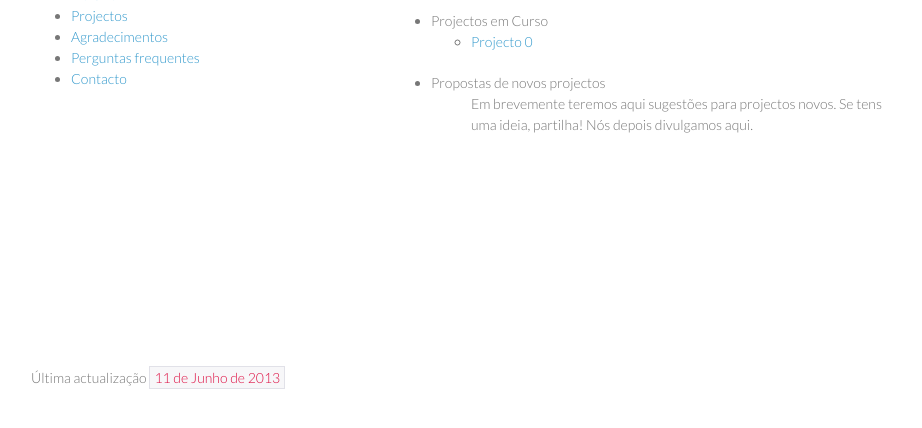
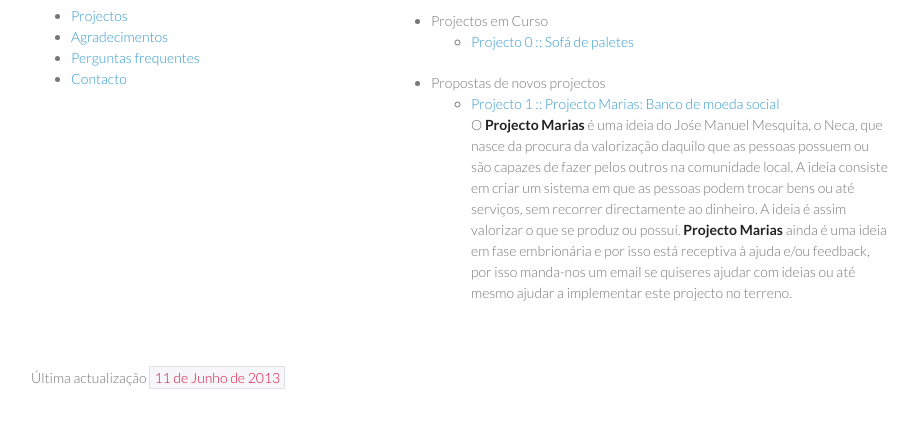
Before and after one commit to collaboratorium/collaboratorium.github.io, a plain HTML site: page pages/projects.html in a window 1280 px wide. Shown: the part 362-790 px from the top of the page, without its empty margins (179-1101 px from the left). Drawn offline with Linux system fonts and the light colour scheme.

Commit message:
added prospective project: Marias project

```diff
--- a/pages/projects.html
+++ b/pages/projects.html
@@ -45,11 +45,12 @@
 <ul>
 
 <li>Projectos em Curso<ul>
-<li><a href="projects/0000/project0000.html">Projecto 0</a></li>
+<li><a href="projects/0000/project0000.html">Projecto 0 :: Sofá de paletes</a></li>
 </ul>
 </li>
 <li>Propostas de novos projectos<ul>
-<p>Em brevemente teremos aqui sugestões para projectos novos. Se tens uma ideia, partilha! Nós depois divulgamos aqui.</p>
+<li><a href="projects/0000/project0000.html">Projecto 1 :: Projecto Marias: Banco de moeda social</a></li>
+<p>O <strong>Projecto Marias</strong> é uma ideia do Jośe Manuel Mesquita, o Neca, que nasce da procura da valorização daquilo que as pessoas possuem ou são capazes de fazer pelos outros na comunidade local. A ideia consiste em criar um sistema em que as pessoas podem trocar bens ou até serviços, sem recorrer directamente ao dinheiro. A ideia é assim valorizar o que se produz ou possuí. <strong>Projecto Marias</strong> ainda é uma ideia em fase embrionária e por isso está receptiva à ajuda e/ou feedback, por isso manda-nos um email se quiseres ajudar com ideias ou até mesmo ajudar a implementar este projecto no terreno.</p>
 </ul>
 </li>
 </ul>
```
